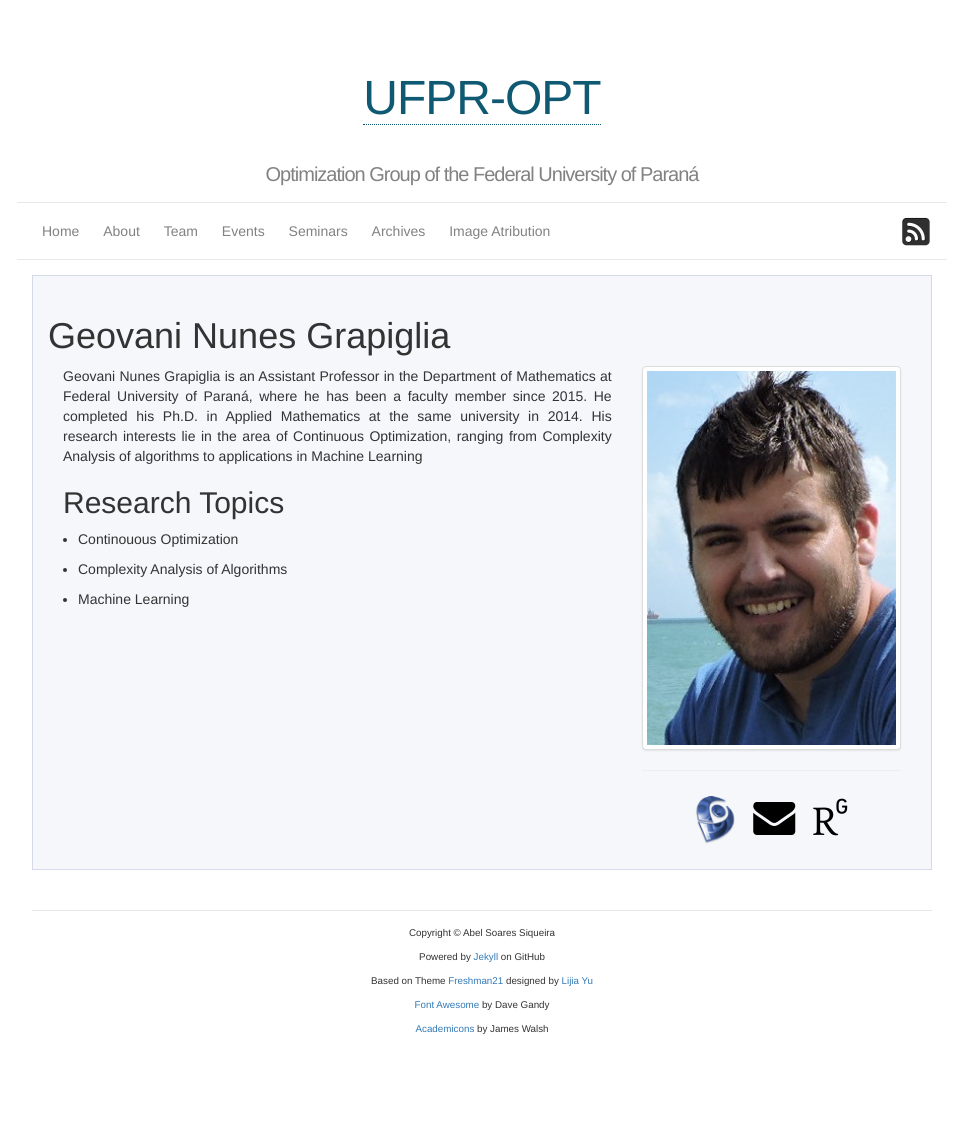
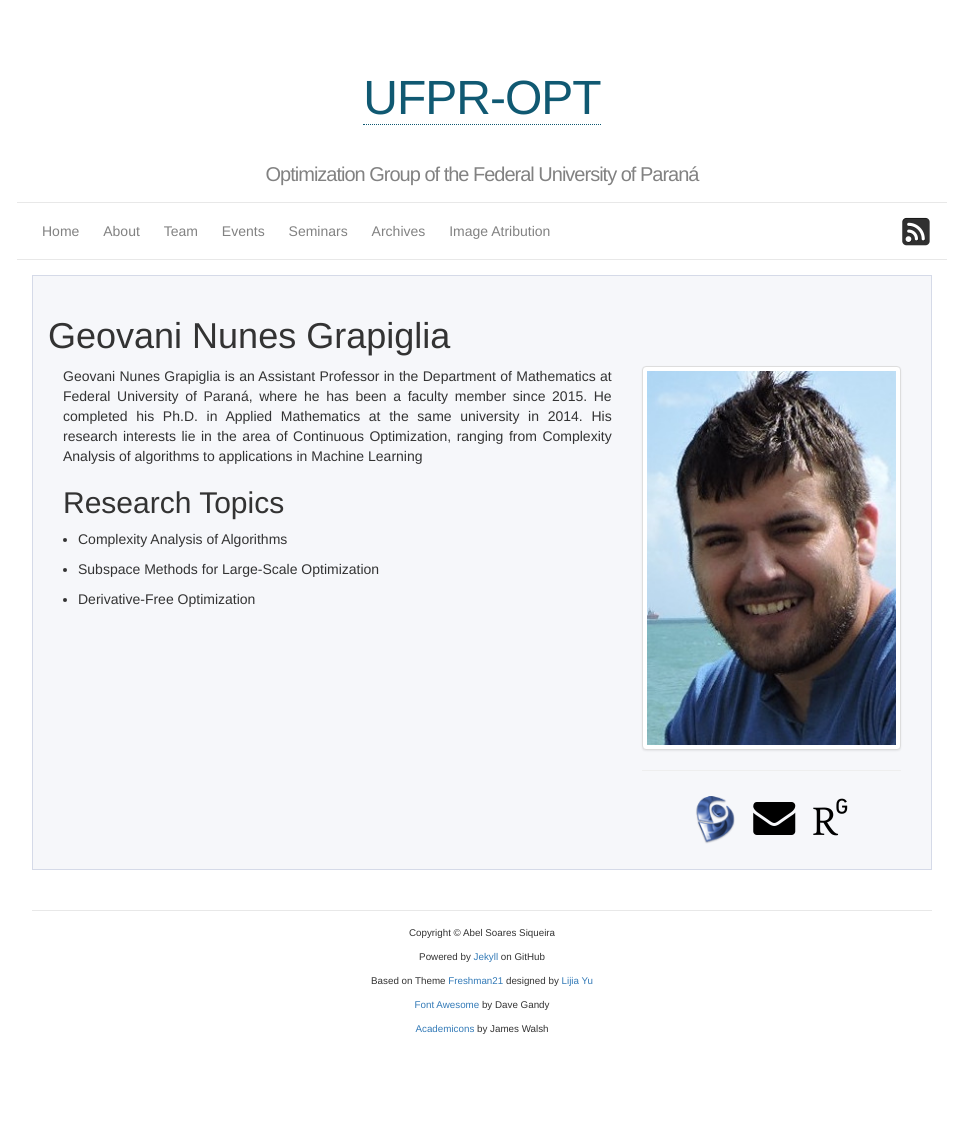
Before and after one commit to ufpr-pde/ufpr-opt.github.io, a Jekyll site: the page built from team/geovanigrapiglia.md, in a window 1280 px wide. Shown: the whole page, without its empty margins (158-1121 px from the left). Built offline with Jekyll 4.4.1, drawn with Linux system fonts in a browser that asks for light colours; some web fonts are replaced.

```diff
--- a/_data/team.yml
+++ b/_data/team.yml
@@ -36,8 +36,8 @@
   key: geovanigrapiglia
   lattes: http://lattes.cnpq.br/9252887821611226
   rgate: Geovani_Grapiglia
-  email: geovani_mat@outlook.com
-  research: ["Continouous Optimization", "Complexity Analysis of Algorithms", "Machine Learning"]
+  email: grapiglia@ufpr.br
+  research: ["Complexity Analysis of Algorithms", "Subspace Methods for Large-Scale Optimization", "Derivative-Free Optimization"]
 
 - fullname: Lucas Garcia Pedroso
   key: lucaspedroso
```
